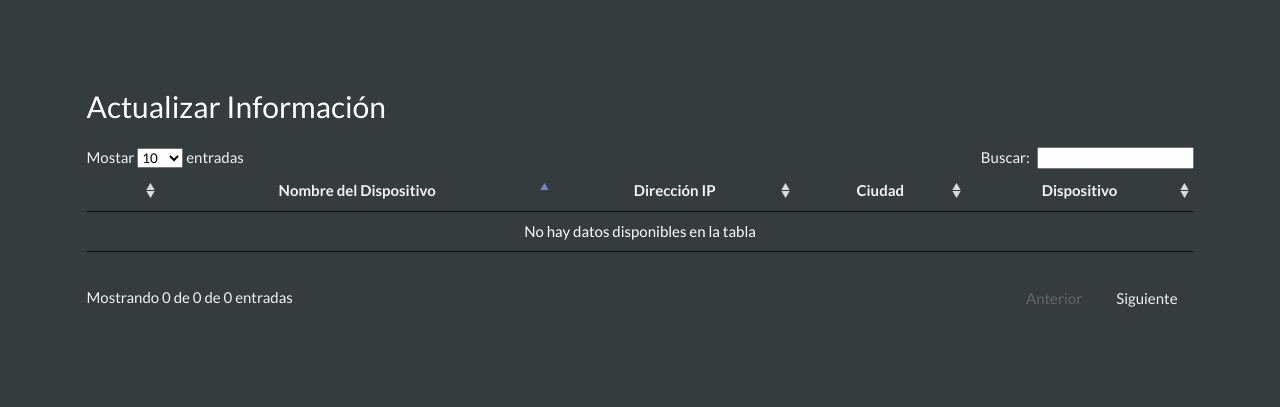
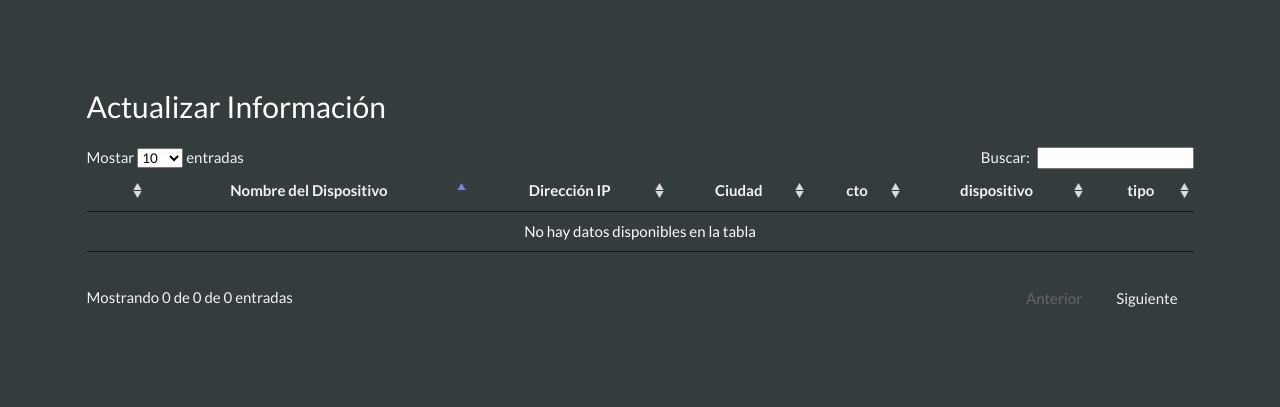
Before and after one commit to Monitore1209/MONITOREO-TLPG, a Flask app: template ipmon/templates/updateHosts.html in a window 1280 px wide. Shown: the part 80-487 px from the top of the page. Run offline with Flask 2, Linux system fonts and the light colour scheme; the template is opened without the code that fills it, so the values that code supplies are empty; some libraries are stand-ins or nearby versions.

Commit message:
Update updateHosts.html

```diff
--- a/ipmon/templates/updateHosts.html
+++ b/ipmon/templates/updateHosts.html
@@ -1,8 +1,7 @@
 {% extends "layout.html" %}
 
 {% block content %}
-
-<!-- Hosts Table -->
+<!-- Tabla de dispositivos -->
 <section class="hero-body">
     <p class="title">Actualizar Información</p>
     <div class="container has-text-centered">
@@ -13,7 +12,9 @@
                     <th>Nombre del Dispositivo</th>
                     <th>Dirección IP</th>
                     <th>Ciudad</th>
-                    <th>Dispositivo</th>
+                    <th>cto</th>
+                    <th>dispositivo</th>
+                    <th>tipo</th>
                 </tr>
             </thead>
             <tbody>
@@ -39,7 +40,13 @@
                         {{ host['ciudad'] }}
                     </td>
                     <td>
+                        {{ host['cto'] }}
+                    </td>
+                    <td>
                         {{ host['dispositivo'] }}
+                    </td>
+                    <td>
+                        {{ host['tipo'] }}
                     </td>
                 </tr>
                 {% endfor %}
@@ -48,16 +55,15 @@
     </div>
 </section>
 
-<!-- Load Datatable -->
+<!-- Cargar Tabla de datos de dispostivos -->
 <script>
     $(document).ready(function () {
         $('#hosts').DataTable({
             "order": [[1, "asc"]]
         })
     });
-
-    // Update host modal
-    // Submitting the form in this modal updates the host
+        // Modal para actualizar host
+        // Enviar el formulario en este modal actualiza el host
     async function updateHostModal(host) {
         var yc = ''
         var nc = ''
@@ -67,19 +73,20 @@
             nc = 'checked'
         }
         var idFieldHidden = '<div class="field is-hidden"><input class="input is-medium" type="text" name="id" value="' + host.id + '"></div>'
-        var hostnameField = '<div class="field"><label class="label">Nombre del Dispositivo</label><div class="control"><input class="input is-medium" type="text" name="hostname" placeholder=" ' + host.hostname + '"></div></div>'
+        var hostnameField = '<div class="field"><label class="label">Nom del Dispositivo</label><div class="control"><input class="input is-medium" type="text" name="hostname" placeholder=" ' + host.hostname + '"></div></div>'
         var ipField = '<div class="field"><label class="label">Dirección IP</label><div class="control"><input class="input is-medium" type="text" name="ip_address" placeholder=" ' + host.ip_address + '"></div></div>'
         var ciudadField = '<div class="field"><label class="label">Ciudad</label><div class="control"><input class="input is-medium" type="text" name="ciudad" placeholder=" ' + host.ciudad + '"></div></div>'
+        var ctoField = '<div class="field"><label class="label">Campamento</label><div class="control"><input class="input is-medium" type="text" name="cto" placeholder=" ' + host.cto + '"></div></div>'
         var dispositivoField = '<div class="field"><label class="label">Dispositivo</label><div class="control"><input class="input is-medium" type="text" name="dispositivo" placeholder=" ' + host.dispositivo + '"></div></div>'
+        var tipoField = '<div class="field"><label class="label">Tipo de Dispositivo</label><div class="control"><input class="input is-medium" type="text" name="tipo" placeholder=" ' + host.tipo + '"></div></div>'
         var alertsField = '<div class="field"><label class="label">Habilitar Alertas</label><div class="control"><label class="radio"><input type="radio" name="alerts" value="True"' + yc + '> Yes</label><label class="radio"><input type="radio" name="alerts" value="False" ' + nc +'> No</label></div></div>'
         var submitButton = '<div class="control"><button class="button is-block is-info is-medium">Actualizar</button></div>'
         await modalClear();
-        await modalAddContent('Actualizar Información', '<div class="container"><div class="overlay" id="notification"></div></div><div class="table-container"><form method="POST" action="/updateHosts">' + idFieldHidden + hostnameField + ipField + ciudadField + dispositivoField + alertsField + submitButton + '</form></div>');
+        await modalAddContent('Actualizar Información', '<div class="container"><div class="overlay" id="notification"></div></div><div class="table-container"><form method="POST" action="/updateHosts">' + idFieldHidden + hostnameField + ipField + ciudadField + ctoField + tipoField + dispositivoField + alertsField + submitButton + '</form></div>');
         await modalShow();
     }
-
-    // Delete host modal
-    // Submitting the form in this modal deletes the host
+        // Modal para eliminar host
+        // Enviar el formulario en este modal elimina el host
     async function deleteHostModal(host) {
         var idFieldHidden = '<div class="field is-hidden"><input class="input is-medium" type="text" name="id" value="' + host.id + '"></div>'
         var hostnameFieldHidden = '<div class="field is-hidden"><input class="input is-medium" type="text" name="hostname" value="' + host.hostname + '"></div>'
@@ -89,7 +96,6 @@
         await modalAddContent('Eliminar', '<div class="container"><div class="overlay" id="notification"></div></div><div class="table-container"><form method="POST" action="/deleteHost">' + confirmDelete + idFieldHidden + hostnameFieldHidden  + deleteButton + '</form></div>');
         await modalShow();
     }
-
 </script>
 
 <style>
@@ -107,5 +113,4 @@
   }
 </style>
 
-
 {% endblock %}
```
